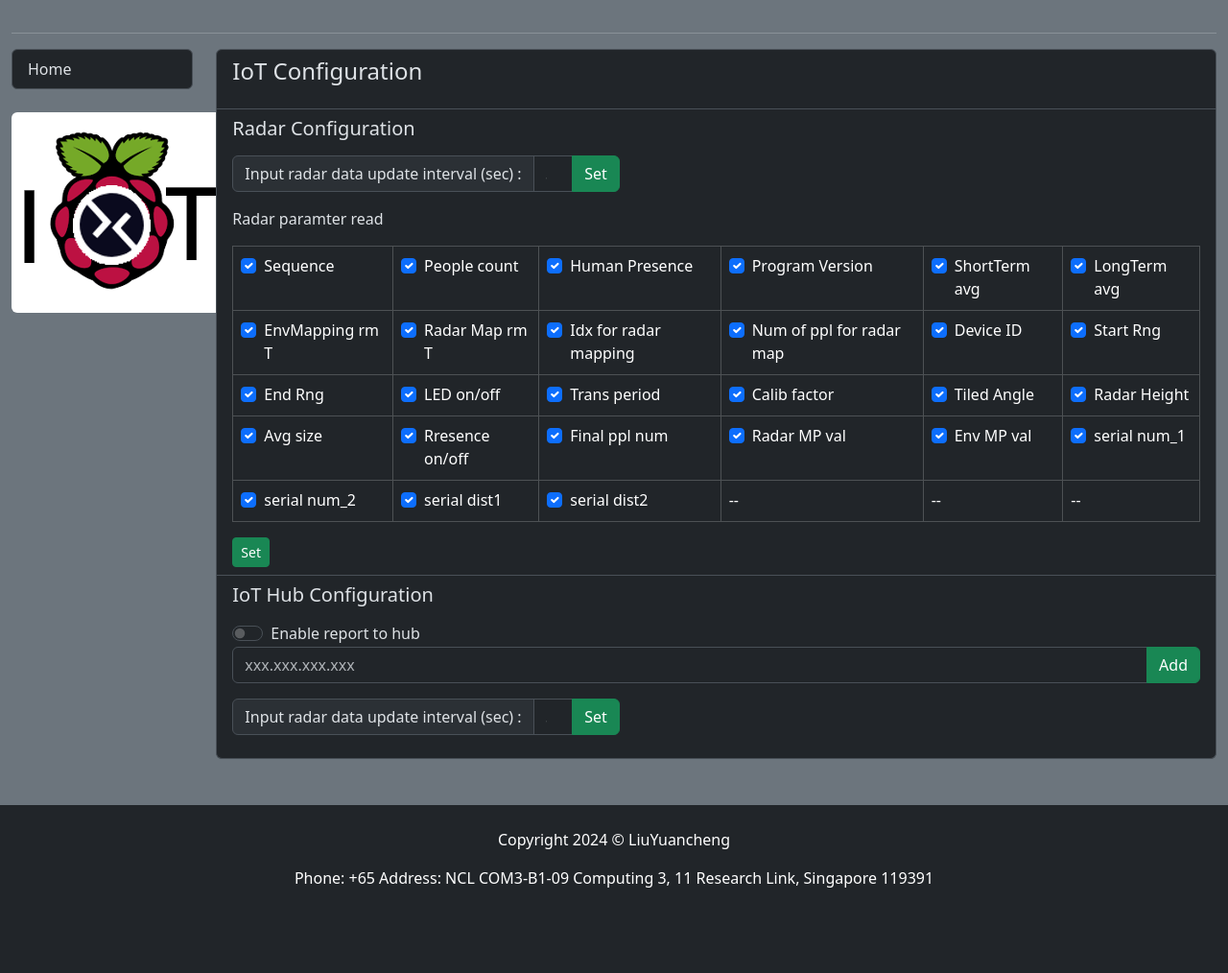
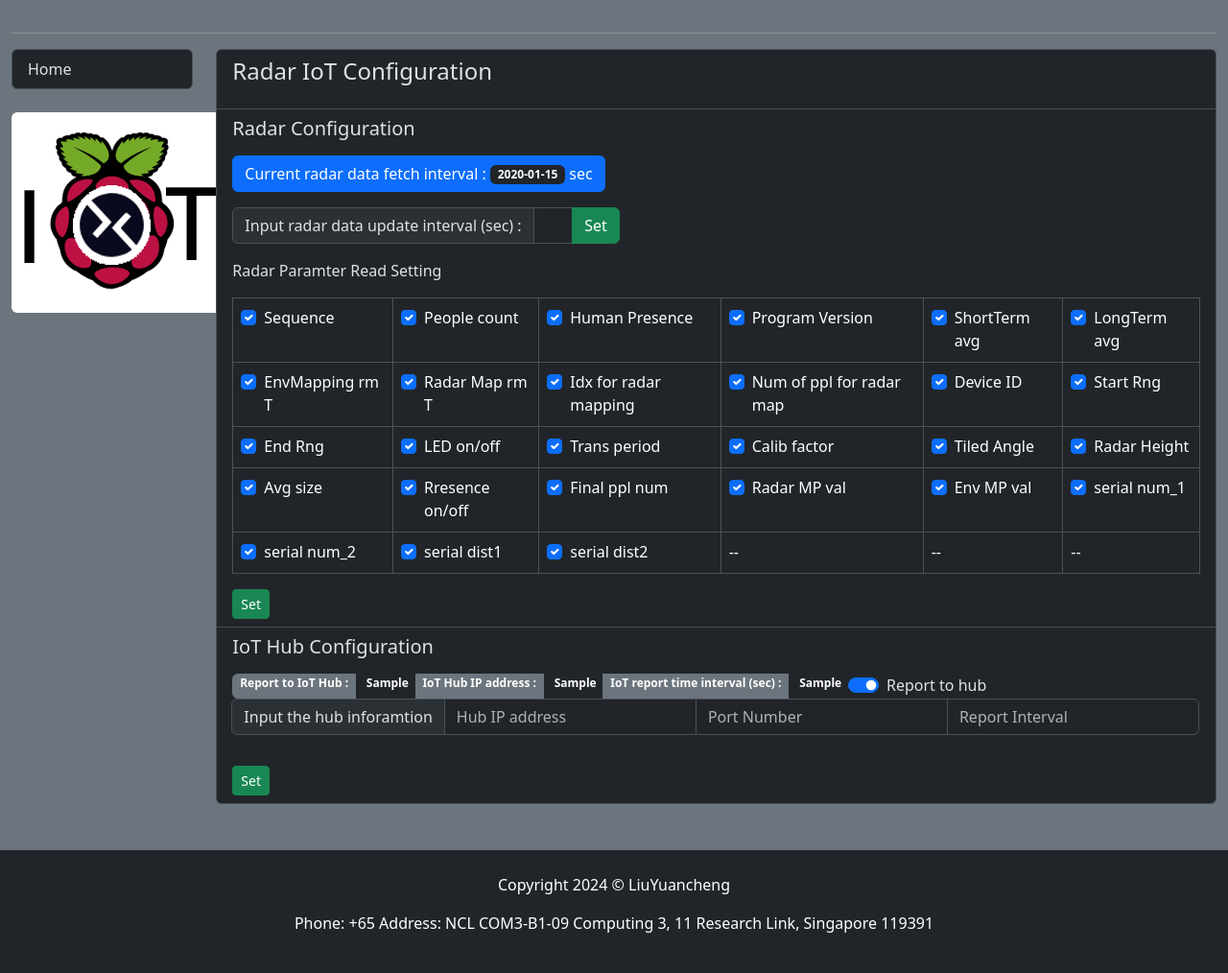
Before and after one commit to LiuYuancheng/Xandar_PPL_Sensor_IOT_Web, a Flask app: template src/templates/config.html in a window 1280 px wide. Shown: the part 66-1080 px from the top of the page at 96% size. Before the commit the page ends 991 px from the top, so only its background shows below. Run offline with Flask 3, Linux system fonts and the light colour scheme; the template is opened without the code that fills it: most values are stand-ins (such as "Sample title", 1, 10 or a date in 2020); parts of the project's set-up code (start-up, migrations or seed data) failed here and were passed over.

Commit message:
update the config page and update the read me proposal section.

```diff
--- a/src/XandaGlobal.py
+++ b/src/XandaGlobal.py
@@ -64,6 +64,12 @@ gRadarType = CONFIG_DICT['RADAR_TYPE']
 gRadarPort = CONFIG_DICT['RADAR_PORT'] if 'RADAR_PORT' in CONFIG_DICT.keys() else DE_COMM
 gRadarUpdateInterval = int(CONFIG_DICT['RADAR_UPDATE_INTERVAL']) if 'RADAR_UPDATE_INTERVAL' in CONFIG_DICT.keys() else 1
 
+# Init the radar parameters.
+gRptHub = CONFIG_DICT['RPT_MD']
+gRptIntv = int(CONFIG_DICT['RPT_INT'])
+gRptHubIP = CONFIG_DICT['RPT_SER_IP']
+gRptHubPort = int(CONFIG_DICT['RPT_SER_PORT'])
+
 # Flask App parameters :
 gflaskHost = 'localhost' if gTestMd else '0.0.0.0'
 gflaskPort = int(CONFIG_DICT['FLASK_SER_PORT']) if 'FLASK_SER_PORT' in CONFIG_DICT.keys() else 5000
--- a/src/XandaWebHost.py
+++ b/src/XandaWebHost.py
@@ -185,7 +185,10 @@ def setpassword(username):
 @login_required
 def config():
     posts = {'page': 4,
-             'users': gv.iUserMgr.getUserInfo()
+             'updateIntv': gv.gRadarUpdateInterval,
+             'rptHub': gv.gRptHub,
+             'rptIntv': gv.gRptIntv,
+             'hubIP': ':'.join((gv.gRptHubIP, str(gv.gRptHubPort)))
             }
     return render_template('config.html', posts=posts)
 
@@ -201,6 +204,22 @@ def changeUpdateIntv():
             flash('Password can not be empty.')
     return redirect(url_for('config'))
 
+
+@application.route('/changerptset', methods=['POST', ])
+@login_required
+def changerptset():
+    if request.method == 'POST':
+        rptMd = request.form.getlist('reporthub')
+        rptIP = request.form.get("hubip")
+        rptPort = request.form.get("hubport")
+        rptIntv = request.form.get("hubintv")
+        gv.gRptHub =  len(rptMd) > 0 and 'yes' in rptMd
+        if rptIP: gv.gRptHubIP = str(rptIP)
+        if rptPort: gv.gRptHubPort = int(rptPort)
+        if rptIntv: gv.gRptIntv = int(rptIntv)
+
+    return redirect(url_for('config'))
+
 # -----------------------------------------------------------------------------
 # -----------------------------------------------------------------------------
 if __name__ == '__main__':
--- a/src/templates/config.html
+++ b/src/templates/config.html
@@ -7,7 +7,7 @@
 {% block mgmContent %}
 <ul class="list-group">
     <li class="list-group-item">
-        <h4> IoT Configuration </h4>
+        <h4> Radar IoT Configuration </h4>
         <p> </p>
     </li>
 
@@ -15,7 +15,10 @@
 
         <h5> Radar Configuration </h5>
         <p> </p>
-
+        <button type="button" class="btn btn-primary">
+            Current radar data fetch interval :  <span class="badge bg-dark"> {{ posts['updateIntv']}} </span> sec
+        </button>
+        <p> </p>
         <form method="POST" action="/changeUpdateIntv">
             <div class="input-group mb-3" style="width: 40%;">
                 <span class="input-group-text"> Input radar data update interval (sec) :</span>
@@ -24,7 +27,7 @@
             </div>
         </form>
 
-        <p> Radar paramter read</p>
+        <p> Radar Paramter Read Setting </p>
         <table class="table table-dark table-bordered">
             <tbody>
                 <tr>
@@ -226,24 +229,33 @@
         <h5> IoT Hub Configuration </h5>
         <p> </p>
 
-        <form method="POST" action="/changeUpdateIntv">
+        <form method="POST" action="/changerptset">
 
-            <div class="form-check form-switch">
-                <input class="form-check-input" type="checkbox" id="reportmd" name="reportmd" value="yes">
-                <label class="form-check-label" for="reportmd">Enable report to hub </label>
-              </div>
-
-
-              <div class="input-group mb-3">
-                <input type="text" class="form-control" placeholder="xxx.xxx.xxx.xxx" name="newIp">
-                <button class="btn btn-success" type="submit"> Add </button>
+            <div class="input-group mb-3">
+                <span class="badge bg-secondary">Report to IoT Hub : </span> &nbsp
+                <span class="badge bg-bg-dark"> {{ posts['rptHub'] }} </span>
+                <span class="badge bg-secondary">IoT Hub IP address : </span> &nbsp
+                <span class="badge bg-bg-dark"> {{ posts['hubIP'] }} </span>
+                <span class="badge bg-secondary">IoT report time interval (sec) : </span> &nbsp
+                <span class="badge bg-bg-dark"> {{ posts['rptIntv'] }} </span>
+                <div class="form-check form-switch">
+                    {% if posts['rptHub'] %}
+                        <input class="form-check-input" type="checkbox" id="reporthub" name="reporthub" value="yes" checked>
+                        <label class="form-check-label" for="mySwitch"> Report to hub </label>
+                    {% else %}
+                        <input class="form-check-input" type="checkbox" id="reporthub" name="reporthub" value="yes">
+                        <label class="form-check-label" for="mySwitch"> Report to hub </label>
+                    {% endif %}
+                </div>
+                <br>
+                <div class="input-group mb-3">
+                    <span class="input-group-text">Input the hub inforamtion</span>
+                    <input type="text" class="form-control" placeholder="Hub IP address" name="hubip">
+                    <input type="text" class="form-control" placeholder="Port Number" name="hubport">
+                    <input type="text" class="form-control" placeholder="Report Interval" name="hubintv">
+                </div>
             </div>
-
-            <div class="input-group mb-3" style="width: 40%;">
-                <span class="input-group-text"> Input radar data update interval (sec) :</span>
-                <input type="number" class="form-control" placeholder="5" name="updateintv" >
-                <button class="btn btn-success" type="submit"> Set </button>
-            </div>
+            <button class="btn btn-success btn-sm" type="submit"> Set </button>
         </form>
 
     </li>
```
Also changed, not shown: README.md.
